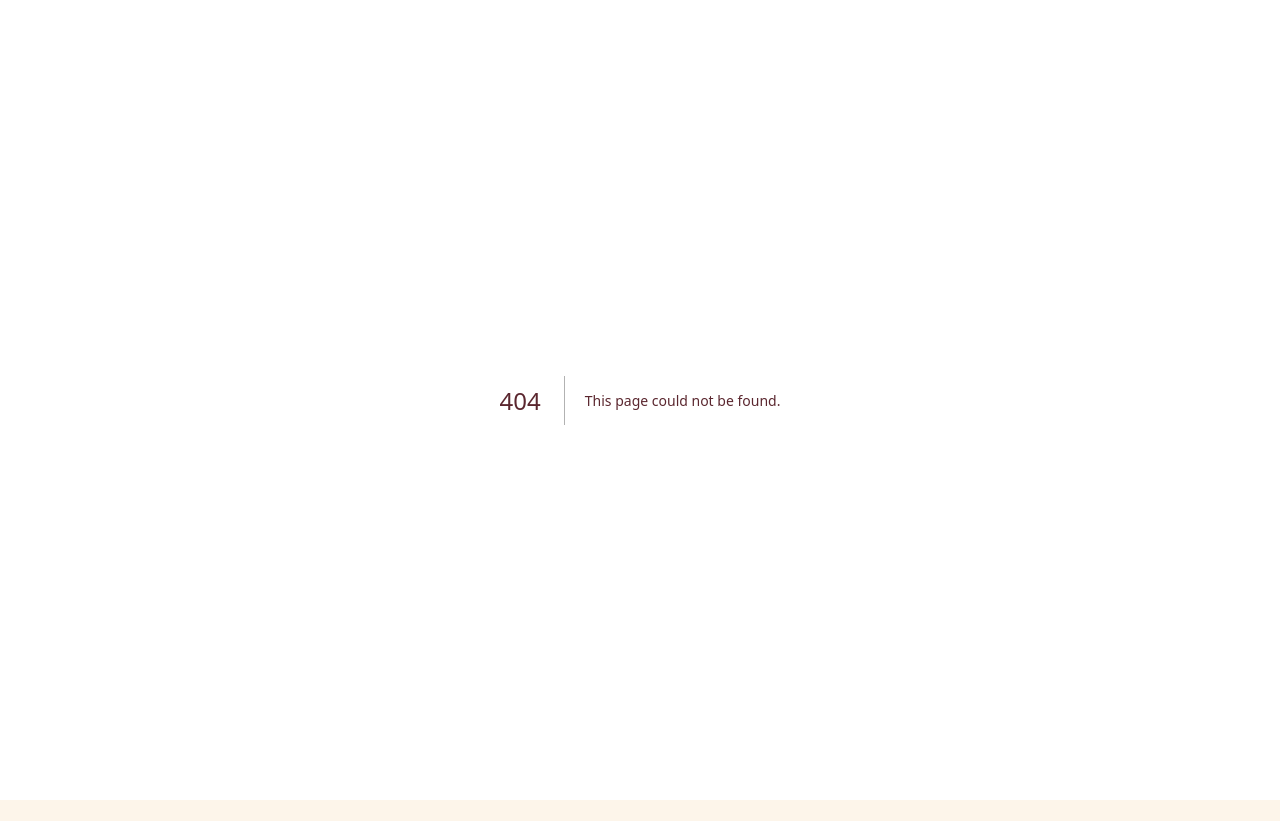
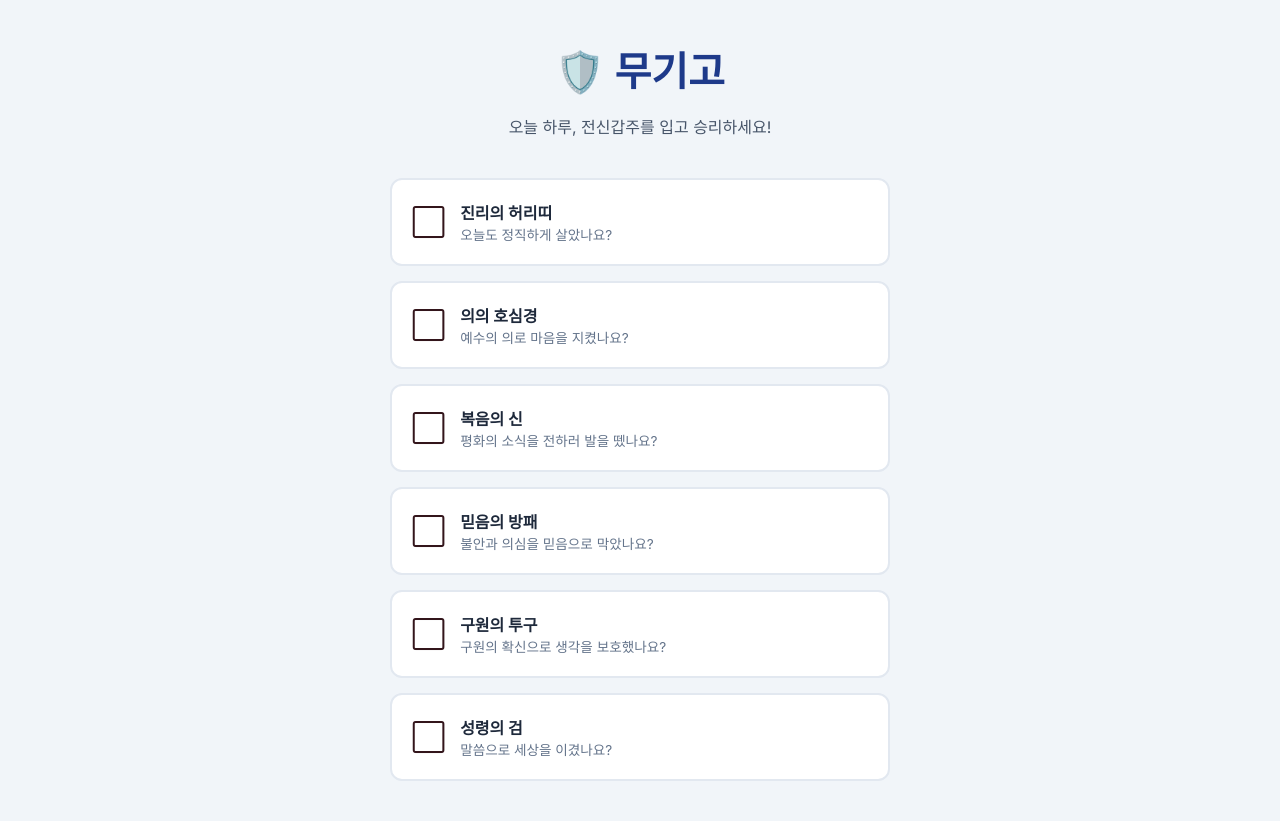
Before and after one commit to godlion10-cell/banseok-church, a Next.js app: page /armory in a window 1280 px wide. Before the commit this address had no page. Before the commit the page ends 800 px from the top, so only its background shows below. Built offline with nearby package versions, Linux system fonts and the light colour scheme.

Commit message:
무기고 페이지 추가: /armory 전신갑주 체크리스트 + 순례길 활성화

```diff
--- /dev/null
+++ b/app/armory/page.tsx
@@ -0,0 +1,44 @@
+"use client";
+import React, { useState } from 'react';
+
+export default function ArmoryPage() {
+  const armorItems = [
+    { name: "진리의 허리띠", sub: "오늘도 정직하게 살았나요?" },
+    { name: "의의 호심경", sub: "예수의 의로 마음을 지켰나요?" },
+    { name: "복음의 신", sub: "평화의 소식을 전하러 발을 뗐나요?" },
+    { name: "믿음의 방패", sub: "불안과 의심을 믿음으로 막았나요?" },
+    { name: "구원의 투구", sub: "구원의 확신으로 생각을 보호했나요?" },
+    { name: "성령의 검", sub: "말씀으로 세상을 이겼나요?" }
+  ];
+
+  const [checked, setChecked] = useState<boolean[]>(new Array(armorItems.length).fill(false));
+
+  const toggleCheck = (index: number) => {
+    const newChecked = [...checked];
+    newChecked[index] = !newChecked[index];
+    setChecked(newChecked);
+  };
+
+  return (
+    <div style={{ minHeight: '100vh', background: '#F1F5F9', padding: '40px 20px', textAlign: 'center' }}>
+      <h2 style={{ color: '#1E3A8A', fontSize: '2.5rem', fontWeight: 'bold', marginBottom: '10px' }}>🛡️ 무기고</h2>
+      <p style={{ color: '#475569', marginBottom: '40px' }}>오늘 하루, 전신갑주를 입고 승리하세요!</p>
+
+      <div style={{ maxWidth: '500px', margin: '0 auto', display: 'flex', flexDirection: 'column', gap: '15px' }}>
+        {armorItems.map((item, index) => (
+          <div
+            key={index}
+            onClick={() => toggleCheck(index)}
+            style={{ padding: '20px', borderRadius: '12px', background: checked[index] ? '#DBEAFE' : 'white', border: checked[index] ? '2px solid #3B82F6' : '2px solid #E2E8F0', cursor: 'pointer', display: 'flex', alignItems: 'center', gap: '15px', transition: '0.2s' }}
+          >
+            <div style={{ fontSize: '1.5rem' }}>{checked[index] ? '✅' : '⬜'}</div>
+            <div style={{ textAlign: 'left' }}>
+              <h4 style={{ color: '#1E293B', margin: 0 }}>{item.name}</h4>
+              <p style={{ color: '#64748B', fontSize: '0.85rem', margin: 0 }}>{item.sub}</p>
+            </div>
+          </div>
+        ))}
+      </div>
+    </div>
+  );
+}
```
Also changed, not shown: app/pilgrim/page.tsx (+11 -6 lines).
